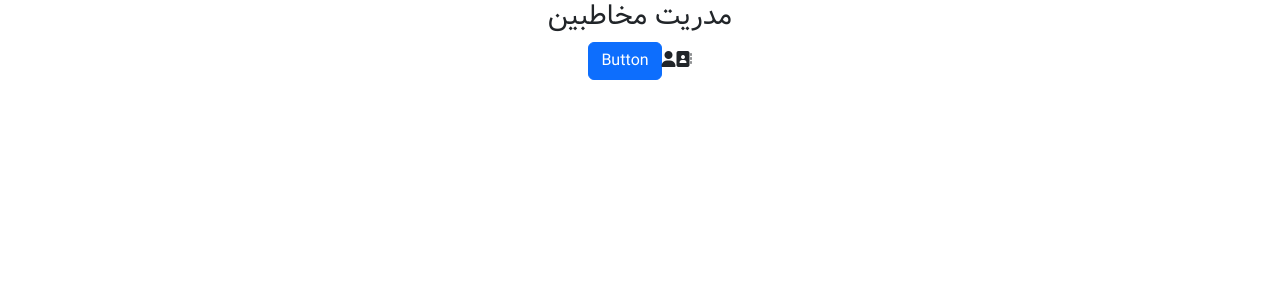
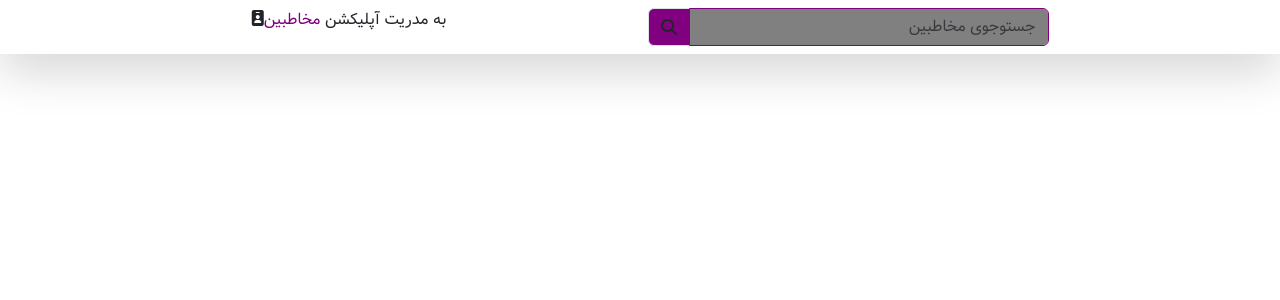
Before and after one commit to HasibullahAman/contact-manager, a React (Create React App) app: page / in a window 1280 px wide. Shown: the top 300 px of the page. Built offline with nearby package versions, Linux system fonts and the light colour scheme.

Commit message:
work with navbar

```diff
--- a/src/App.js
+++ b/src/App.js
@@ -1,12 +1,10 @@
 import './App.css';
+import Navbar  from './components/Navbar';
 
 const App = () => {
   return (
     <div className="App">
-      <h3 style={{fontFamily: "Vazir"}}>مدریت مخاطبین</h3>
-      <button className='btn btn-primary'>Button</button>
-      <span className='fa fa-user'></span>
-      <span className='fas fa-address-book'></span>
+      <Navbar />
     </div>
   );
 }
--- /dev/null
+++ b/src/components/Navbar.jsx
@@ -0,0 +1,36 @@
+const Navbar = () => {
+  return (
+    <nav className="navbar navbar-dark navbar-expand-sm shadow-lg">
+      <div className="container">
+        <div className="row w-100">
+          <div className="col">
+            <i className="fas fa-id-badge" />
+            به مدریت آپلیکشن <span style={{ color: "purple" }}> مخاطبین</span>
+          </div>
+          <div className="col ">
+            <div className="input-group mx-2 w-75" dir="ltr">
+              <span
+                className="input-group-text"
+                id="basic-addon1"
+                style={{ backgroundColor: "purple" }}
+              >
+                <i className="fas fa-search" />
+              </span>
+              <input
+                dir="rtl"
+                type="text"
+                style={{ backgroundColor: "gray", borderColor: "purple" }}
+                className="form-control"
+                placeholder="جستوجوی مخاطبین"
+                aria-label="search"
+                aria-describedby="basic-addon1"
+              ></input>
+            </div>
+          </div>
+        </div>
+      </div>
+    </nav>
+  );
+};
+
+export default Navbar;
--- a/src/index.css
+++ b/src/index.css
@@ -1,6 +1,6 @@
 body {
   margin: 0;
-  font-family: "Vazir", 'tahoma', 'ubuntu';
+  font-family: "Vazir", 'tahoma', 'ubuntu' !important;
   -webkit-font-smoothing: antialiased;
   -moz-osx-font-smoothing: grayscale;
 }
```
